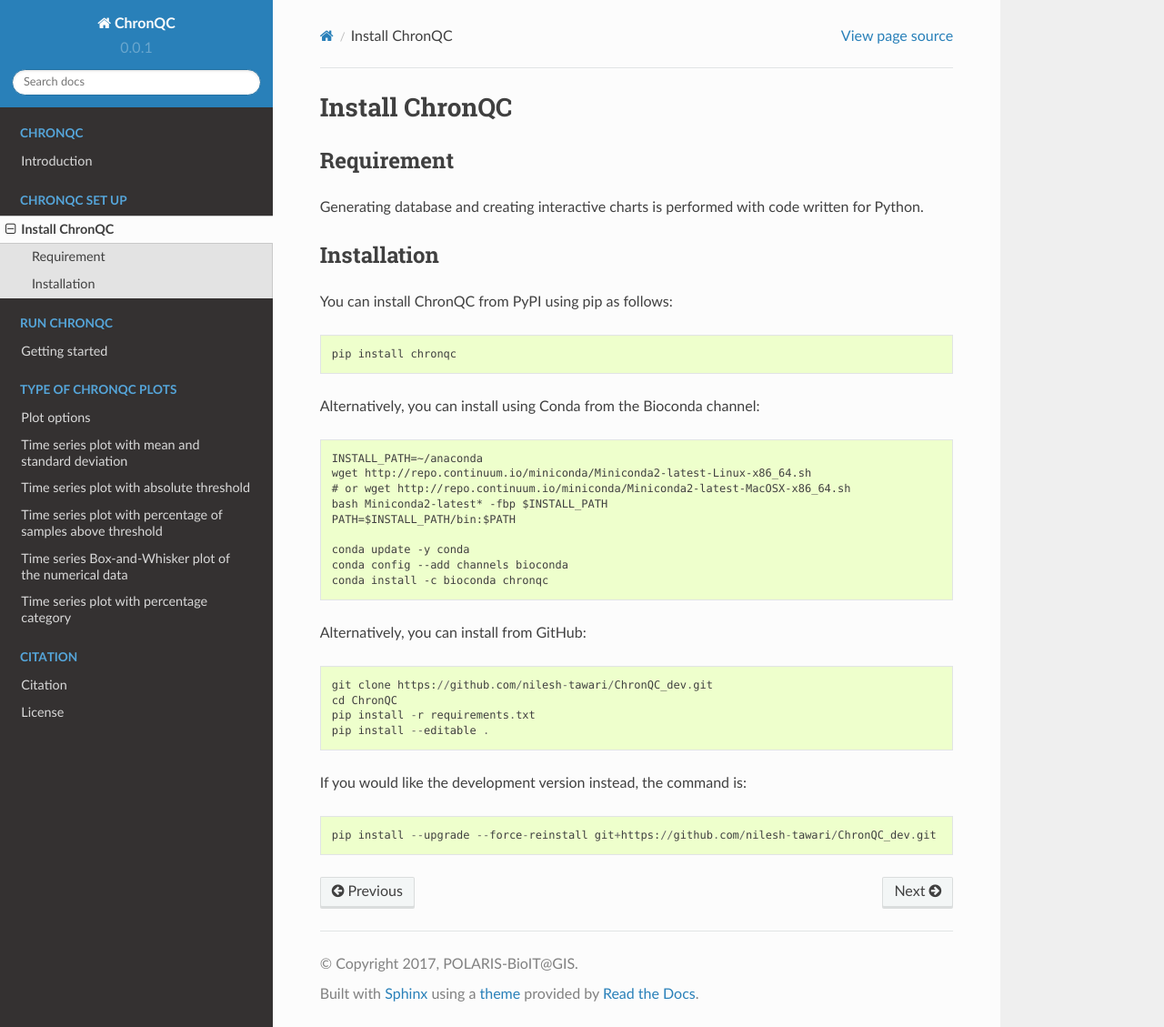
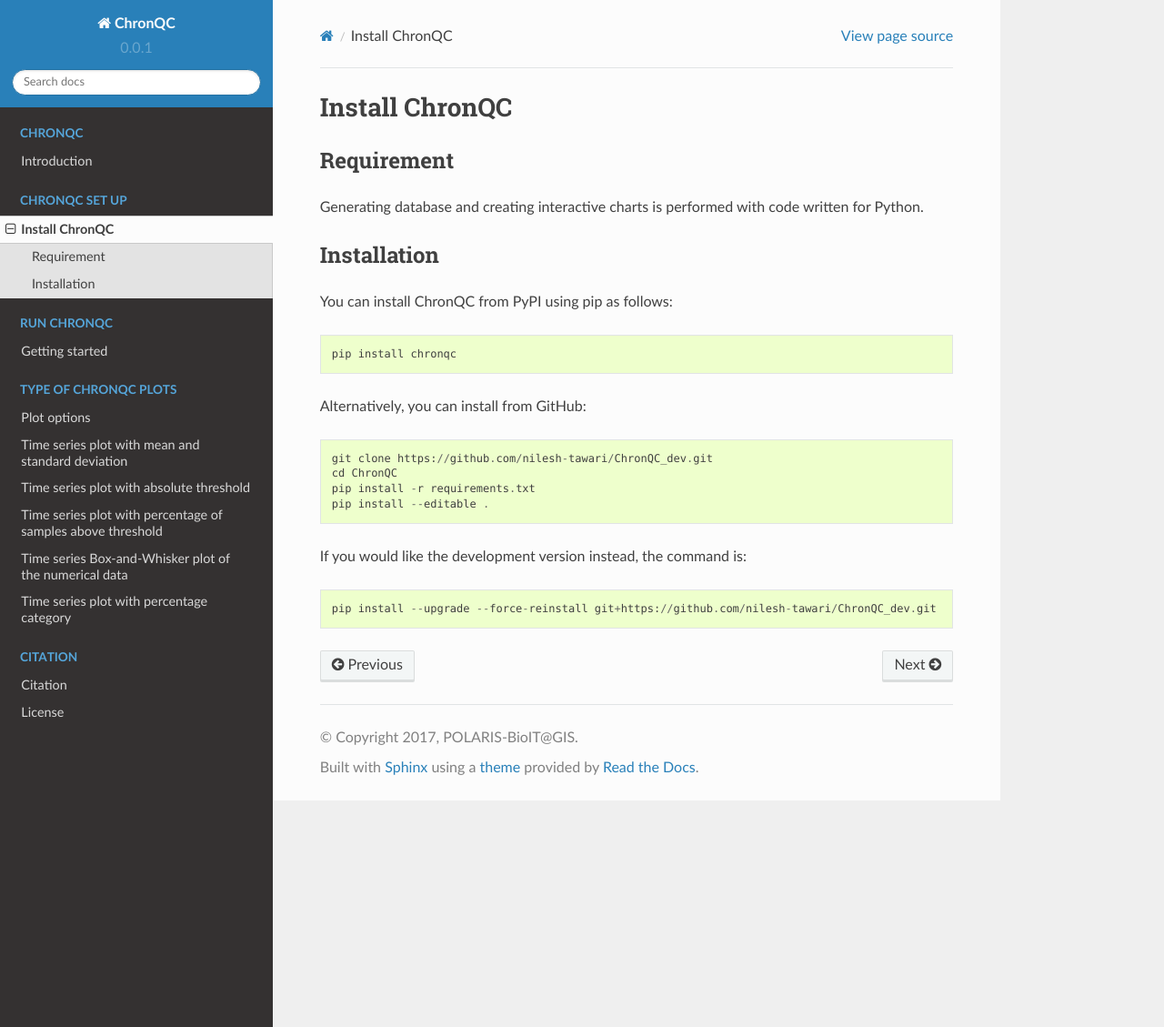
Before and after one commit to nilesh-tawari/ChronQC, a Sphinx documentation site: the page built from docs/chronqc_setup.rst, in a window 1280 px wide and 1129 px high. Shown: the whole window at 91% size. Built offline with Sphinx 7.4.7 and the Read the Docs theme 2.0.0, drawn with Linux system fonts in a browser that asks for light colours.

Commit message:
Initial commit

```diff
--- a/README.rst
+++ b/README.rst
@@ -52,7 +52,7 @@
 
 For details of chart types see the `documentation. <http://chronqc.readthedocs.io/en/latest/>`__
 
-Requirnment
+Requirement
 ===========
 Generating database and creating interactive charts is performed with code written for Python.
 
@@ -93,7 +93,7 @@
 Citation
 ========
 
-An Open-source Quality Control Monitoring System for Clinical NGS (Manuscript under preperation)
+An Open-source Quality Control Monitoring System for Clinical NGS (Manuscript under construction)
 
 License
 =======
--- a/docs/chronqc_setup.rst
+++ b/docs/chronqc_setup.rst
@@ -13,19 +13,19 @@
 You can install ChronQC from PyPI using pip as follows::
 
     pip install chronqc
+..
+        Alternatively, you can install using Conda from the Bioconda channel::
 
-Alternatively, you can install using Conda from the Bioconda channel::
+        INSTALL_PATH=~/anaconda
+        wget http://repo.continuum.io/miniconda/Miniconda2-latest-Linux-x86_64.sh
+        # or wget http://repo.continuum.io/miniconda/Miniconda2-latest-MacOSX-x86_64.sh
+        bash Miniconda2-latest* -fbp $INSTALL_PATH
+        PATH=$INSTALL_PATH/bin:$PATH
 
-    INSTALL_PATH=~/anaconda
-    wget http://repo.continuum.io/miniconda/Miniconda2-latest-Linux-x86_64.sh
-    # or wget http://repo.continuum.io/miniconda/Miniconda2-latest-MacOSX-x86_64.sh
-    bash Miniconda2-latest* -fbp $INSTALL_PATH
-    PATH=$INSTALL_PATH/bin:$PATH
-
-    conda update -y conda
-    conda config --add channels bioconda
-    conda install -c bioconda chronqc
-
+        conda update -y conda
+        conda config --add channels bioconda
+        conda install -c bioconda chronqc
+..
 Alternatively, you can install from GitHub::
 
     git clone https://github.com/nilesh-tawari/ChronQC_dev.git
--- a/docs/citation.rst
+++ b/docs/citation.rst
@@ -1,7 +1,7 @@
 Citation
 ========
 
-An Open-source Quality Control Monitoring System for Clinical NGS (Manuscript under preperation)
+An Open-source Quality Control Monitoring System for Clinical NGS (Manuscript under construction)
 
 License
 =======
```
